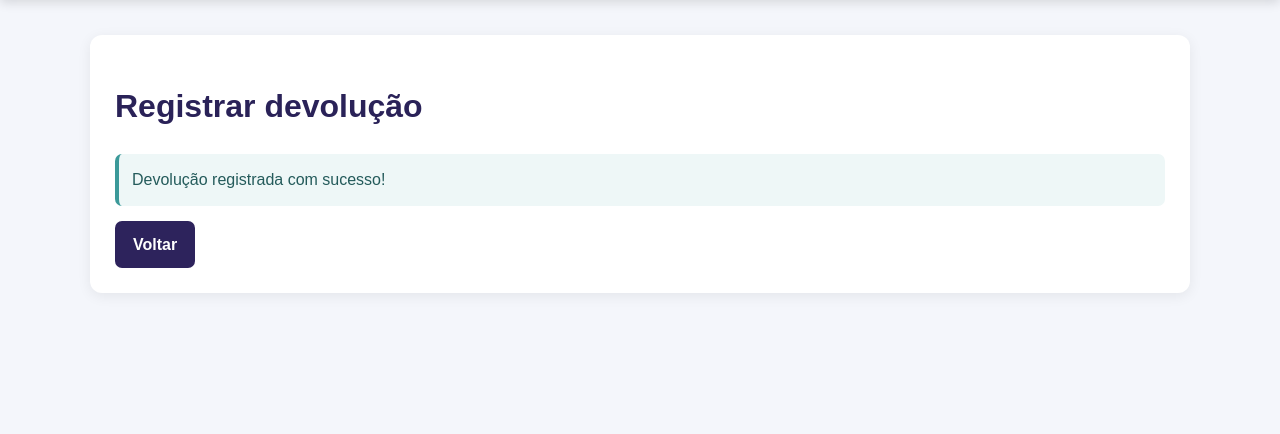
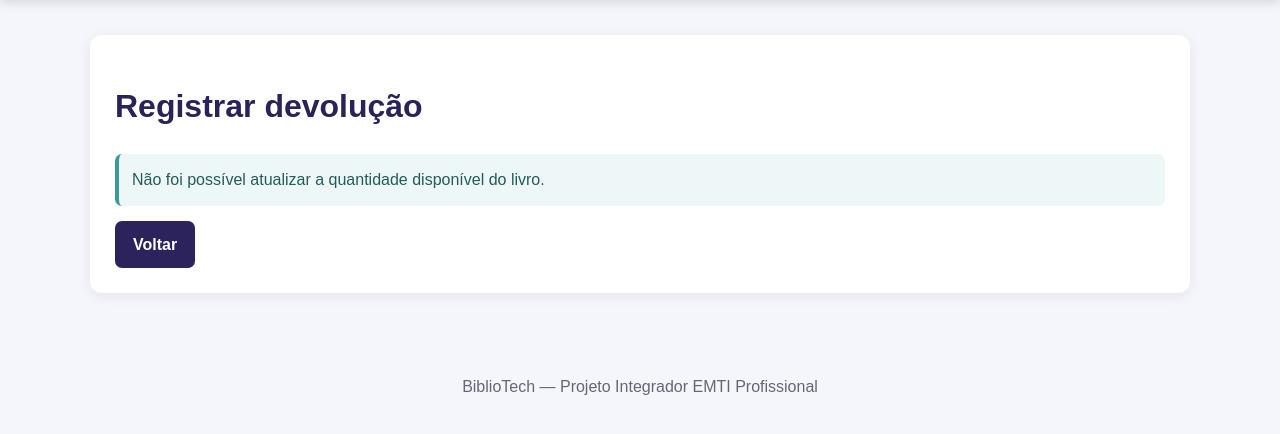
Before and after one commit to JoaoVitor-2008/bibliotech, a PHP site: page /modules/emprestimos/devolver.php?id=1 in a window 1280 px wide. Shown: the part 72-506 px from the top of the page. Run offline with PHP 8.4, Linux system fonts and the light colour scheme; the visitor is signed in with stand-in values (Sample User, id 1); tables that the repository leaves empty hold one stand-in row (values such as "Sample post").

Commit message:
aula 10 - devolucao de livros

```diff
--- a/modules/emprestimos/devolver.php
+++ b/modules/emprestimos/devolver.php
@@ -1,3 +1,4 @@
+
 
 <?php
 require_once __DIR__ . '/../../includes/auth.php';
@@ -7,7 +8,7 @@ exigirPerfil(['admin', 'professor']);
 
 $id = filter_input(INPUT_GET, 'id', FILTER_VALIDATE_INT);
 
-if (!$id) {
+if (!$id || $id <= 0) {
     header('Location: index.php');
     exit;
 }
@@ -15,10 +16,11 @@ if (!$id) {
 $mensagem = '';
 
 try {
-    // Inicia a transação
+
+    // Iniciar transação
     $pdo->beginTransaction();
 
-    // 1. Buscar o empréstimo e bloquear o registro
+    // 1. Buscar empréstimo e bloquear o registro
     $sql = "SELECT id, livro_id, status
             FROM emprestimos
             WHERE id = :id
@@ -34,41 +36,47 @@ try {
         throw new Exception('Empréstimo não encontrado.');
     }
 
-    // 3. Verificar se ainda pode ser devolvido
+    // 3. Verificar se ainda está ativo ou atrasado
     if (!in_array($emprestimo['status'], ['ativo', 'atrasado'], true)) {
         throw new Exception('Este empréstimo já foi devolvido.');
     }
 
-    // 4. Registrar a data real e alterar o status
+    // 4. Atualizar empréstimo
     $sql = "UPDATE emprestimos
             SET data_devolucao_real = :data,
                 status = 'devolvido'
             WHERE id = :id
-              AND status IN ('ativo', 'atrasado')";
+            AND status IN ('ativo', 'atrasado')";
 
     $stmt = $pdo->prepare($sql);
+
     $stmt->execute([
         'data' => date('Y-m-d'),
         'id' => $id
     ]);
 
-    // Garantir que o empréstimo foi atualizado
+    // Verificar se a atualização aconteceu
     if ($stmt->rowCount() !== 1) {
         throw new Exception('Não foi possível registrar a devolução.');
     }
 
-    // 5. Aumentar a quantidade disponível do livro
+    // 5. Atualizar quantidade disponível do livro
     $sql = "UPDATE livros
             SET quantidade_disponivel = quantidade_disponivel + 1
-            WHERE id = :livro_id";
+            WHERE id = :livro_id
+            AND quantidade_disponivel < quantidade_total";
 
     $stmt = $pdo->prepare($sql);
+
     $stmt->execute([
         'livro_id' => $emprestimo['livro_id']
     ]);
 
+    // Verificar se a quantidade foi atualizada
     if ($stmt->rowCount() !== 1) {
-        throw new Exception('Não foi possível atualizar a quantidade do livro.');
+        throw new Exception(
+            'Não foi possível atualizar a quantidade disponível do livro.'
+        );
     }
 
     // 6. Confirmar as alterações
@@ -78,7 +86,7 @@ try {
 
 } catch (Throwable $erro) {
 
-    // Desfazer alterações caso aconteça algum erro
+    // Desfazer alterações em caso de erro
     if ($pdo->inTransaction()) {
         $pdo->rollBack();
     }
@@ -100,7 +108,9 @@ try {
 <?php require_once __DIR__ . '/../../includes/header.php'; ?>
 
 <main class="container">
+
     <div class="card">
+
         <h1>Registrar devolução</h1>
 
         <div class="alert">
@@ -108,8 +118,12 @@ try {
         </div>
 
         <a class="button" href="index.php">Voltar</a>
+
     </div>
+
 </main>
+
+<?php require_once __DIR__ . '/../../includes/footer.php'; ?>
 
 </body>
 </html>
```
